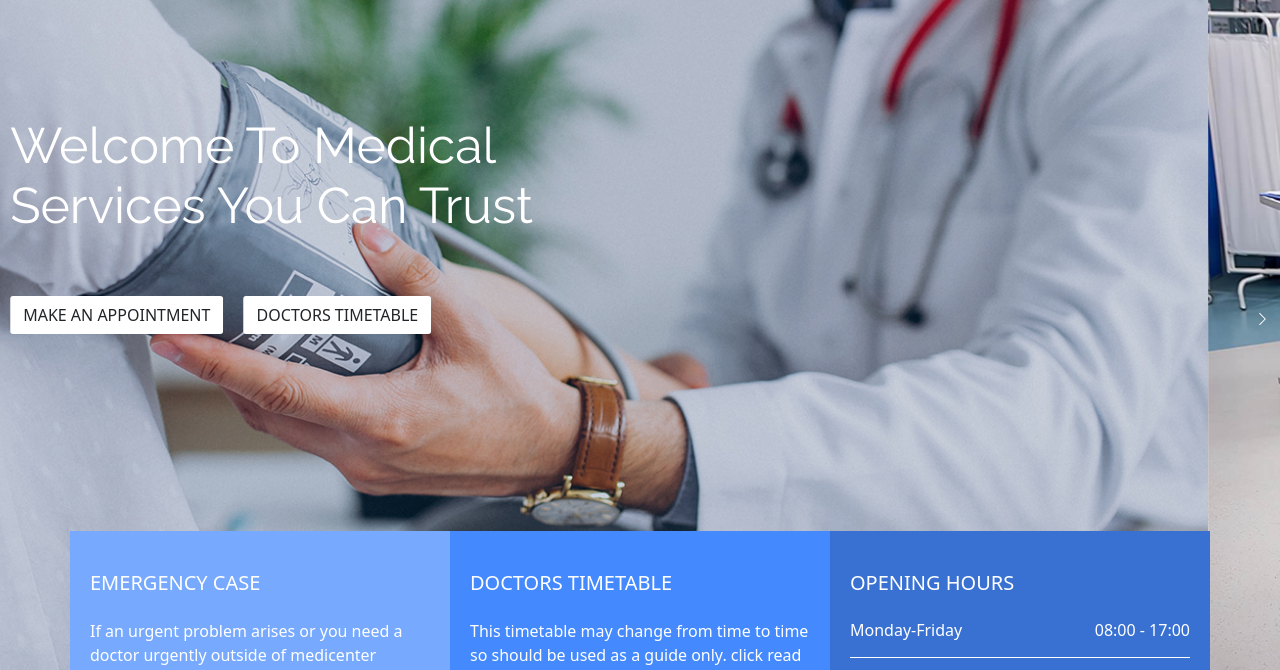
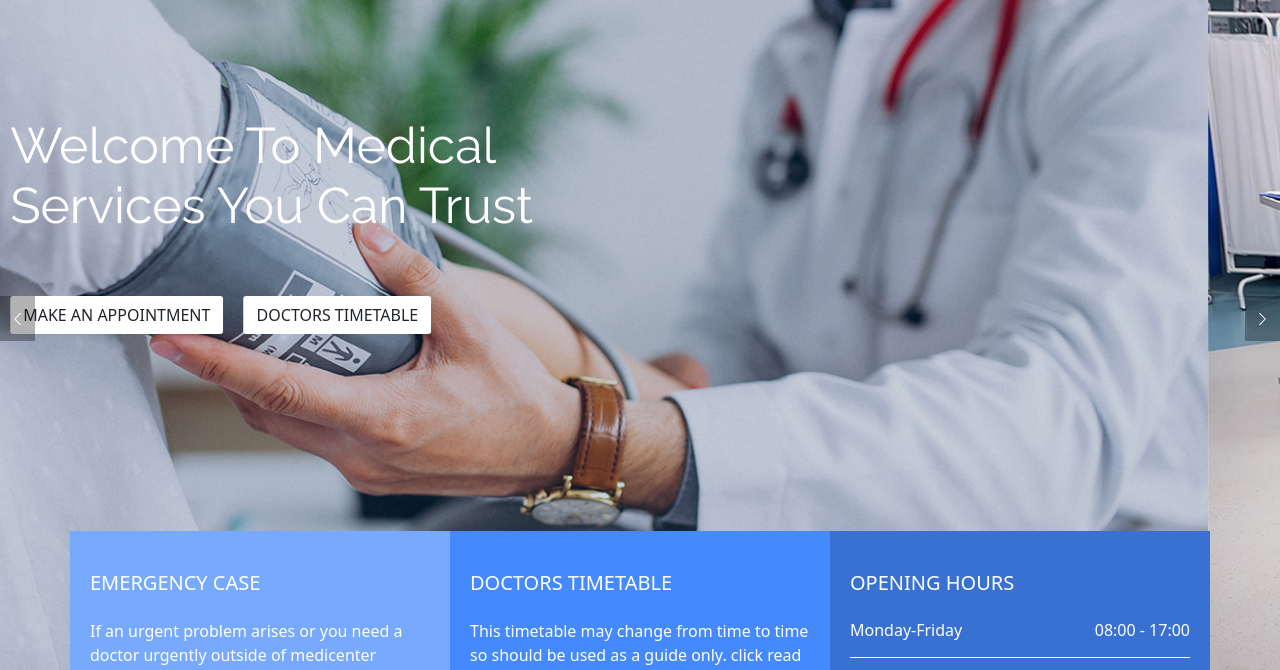
Before and after one commit to manojBasniwal/Medical, a plain HTML site: page index.html in a window 1280 px wide. Shown: the part 104-774 px from the top of the page. Drawn offline with nearby package versions, Linux system fonts and the light colour scheme.

Commit message:
ui changes

```diff
--- a/css/main.css
+++ b/css/main.css
@@ -43,6 +43,7 @@
     padding: 13px 10px;
     opacity: unset;
     top: calc(100% - 50%);
+    background-color: rgba(0, 0, 0, .3);
 }
 .carousel-section .hr-line{
     margin: 0;
```
